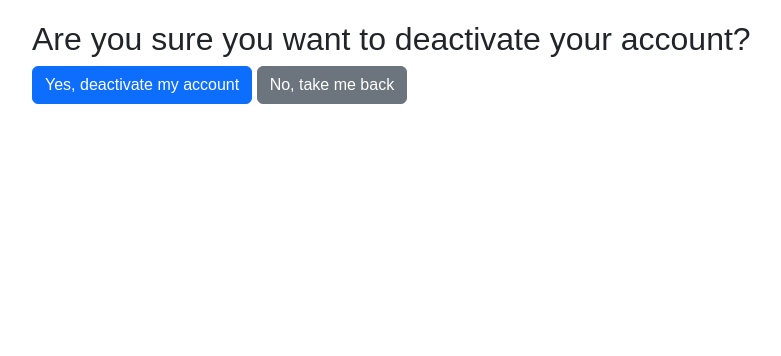
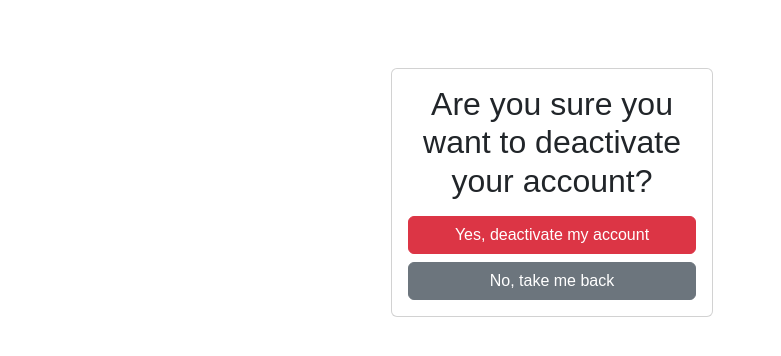
Before and after one commit to BWNC-code/share-the-plate, a Django app: a page that uses share_the_plate/templates/share_the_plate/deactivate_confirm.html in a window 1280 px wide. Shown: the part 112-468 px from the top of the page, without its empty margins (188-969 px from the left). Run offline with Django 3.2, Linux system fonts and the light colour scheme; a user stored in the database is signed in; data comes from the database, SQL or seed files in the repository; parts of the project's set-up code (start-up, migrations or seed data) failed here and were passed over; some libraries are stand-ins or nearby versions; some web fonts are replaced.

Commit message:
add card styling to match site

```diff
--- a/share_the_plate/templates/share_the_plate/deactivate_confirm.html
+++ b/share_the_plate/templates/share_the_plate/deactivate_confirm.html
@@ -1,10 +1,22 @@
 {% extends 'base.html' %}
 
 {% block content %}
-  <h2>Are you sure you want to deactivate your account?</h2>
-  <form method="post">
-    {% csrf_token %}
-    <button type="submit" class="btn btn-primary">Yes, deactivate my account</button>
-    <a href="{% url 'share_the_plate:profile_info' user.username %}" class="btn btn-secondary">No, take me back</a>
-  </form>
+<div class="container mt-5">
+    <div class="row justify-content-center">
+        <div class="col-12 col-md-6 col-lg-4">
+            <div class="card text-center">
+                <div class="card-body">
+                    <h2 class="card-title">Are you sure you want to deactivate your account?</h2>
+                    <form method="post">
+                        {% csrf_token %}
+                        <div class="d-grid gap-2 mt-3">
+                          <button type="submit" class="btn btn-primary btn-danger">Yes, deactivate my account</button>
+                          <a href="{% url 'share_the_plate:profile_info' user.username %}" class="btn btn-secondary">No, take me back</a>
+                        </div>
+                    </form>
+                </div>
+            </div>
+        </div>
+    </div>
+</div>
 {% endblock %}
```
Also changed, not shown: share_the_plate/templates/share_the_plate/deactivated_user.html (+12 -2 lines).
